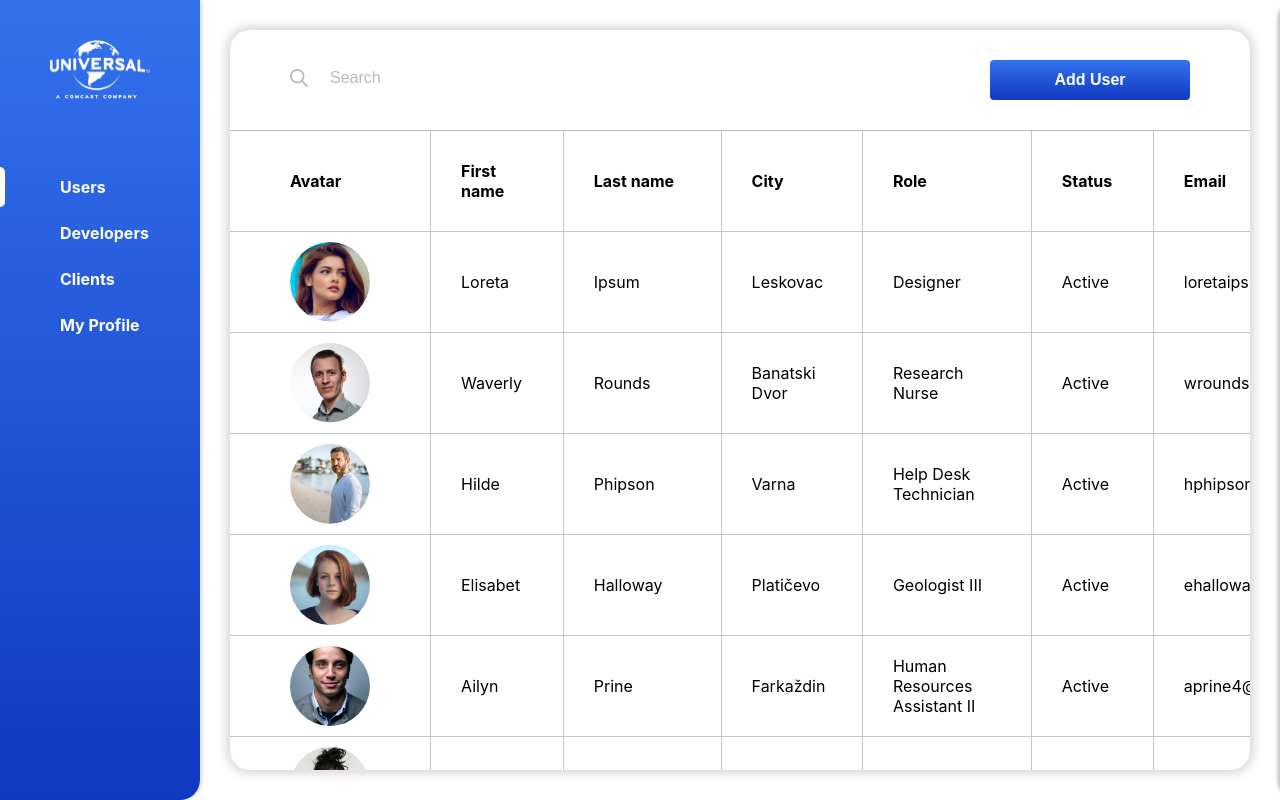
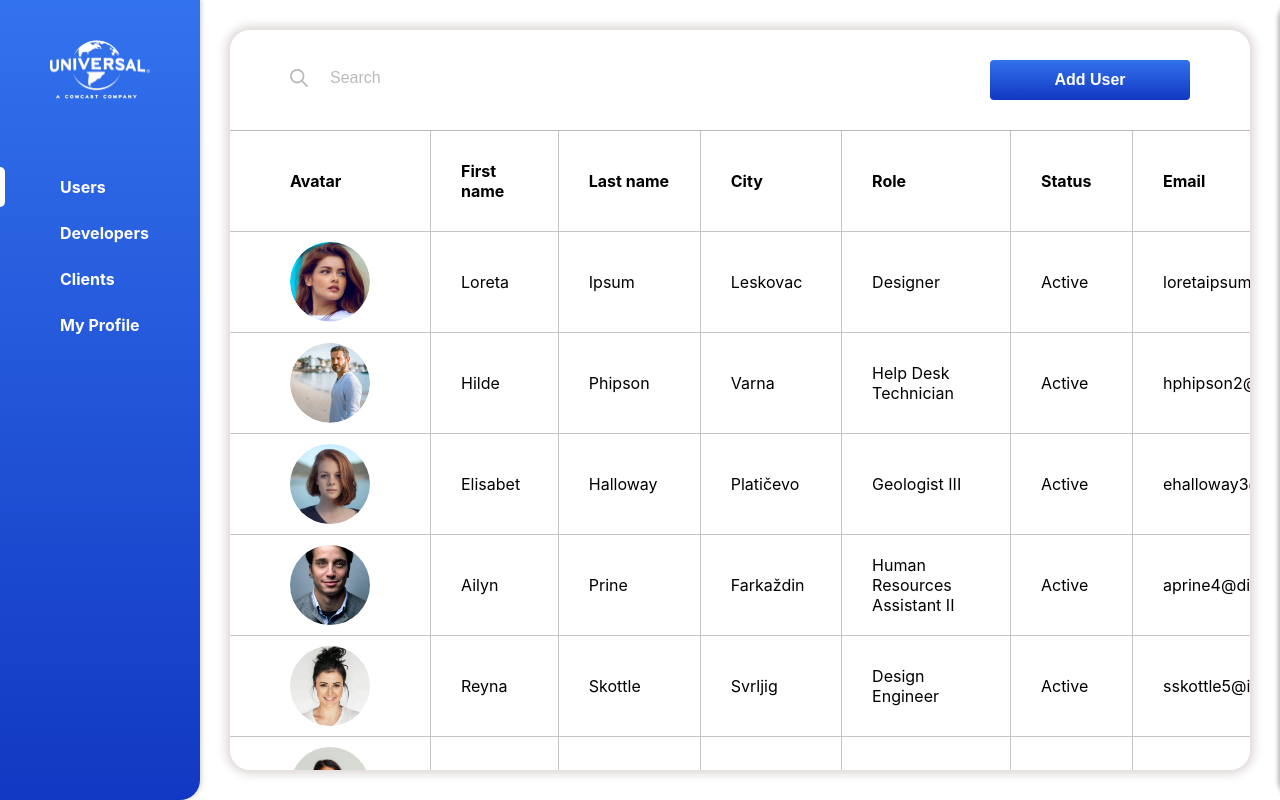
Before and after one commit to Slokyy/react-dashboard, a React (Create React App) app: page /users in a window 1280 px wide. Built offline with nearby package versions, Linux system fonts and the light colour scheme; data requests are answered from the project's data file.

Commit message:
Added update state on EditUser

```diff
--- a/data/db.json
+++ b/data/db.json
@@ -18,25 +18,6 @@
       "tekuci_racun": "5108752629866969",
       "ptt": "24000",
       "phone": "0654215234"
-    },
-    {
-      "id": 2,
-      "avatar": {
-        "image_path": "./images/profile-images/profile-guy-one.png",
-        "image_alt": "Profile image of Waverly Rounds"
-      },
-      "first_name": "Waverly",
-      "last_name": "Rounds",
-      "email": "wrounds1@twitpic.com",
-      "street": "Dayton",
-      "city": "Banatski Dvor",
-      "country": "Serbia",
-      "password": "secret",
-      "role": "Research Nurse",
-      "status": "Active",
-      "tekuci_racun": "5108756529025907",
-      "ptt": "24000",
-      "phone": "0625741256"
     },
     {
       "id": 3,
@@ -366,8 +347,8 @@
         "image_path": "./images/profile-images/julian-wan.jpg",
         "image_alt": "Some Image Alt"
       },
-      "first_name": "SomeEdit",
-      "last_name": "lastnameEdit",
+      "first_name": "Marko",
+      "last_name": "Polo",
       "email": "edemail@mail.com",
       "phone": "0439059",
       "street": "NYC Street",
@@ -376,22 +357,22 @@
       "country": "NY",
       "status": "InActive",
       "password": "secret",
-      "role": "Developerred",
+      "role": "Developer",
       "tekuci_racun": "4989438539053ed",
       "id": 21
     },
     {
-      "first_name": "TEST3",
-      "last_name": "TEST3",
-      "email": "TEST3",
-      "phone": "TEST3",
-      "street": "TEST3",
-      "city": "TEST3",
-      "ptt": "TEST3",
-      "country": "TEST3",
-      "password": "TEST3",
-      "role": "TEST3",
-      "tekuci_racun": "TEST3",
+      "first_name": "John",
+      "last_name": "Doe",
+      "email": "johndoe@macrohard.com",
+      "phone": "287538257857",
+      "street": "Woddington St",
+      "city": "Pasadena",
+      "ptt": "30942",
+      "country": "California",
+      "password": "sdoakwoda",
+      "role": "Senior Frontend Developer",
+      "tekuci_racun": "04953045903593",
       "avatar": {
         "image_path": "./images/profile-images/julian-wan.jpg",
         "image_alt": "Some Image Alt"
--- a/src/components/Sliders/User/EditUser.js
+++ b/src/components/Sliders/User/EditUser.js
@@ -9,6 +9,7 @@ const EditUser = () => {
   const [isPosting, setIsPosting] = useState(false);
   const { activeUserId, editUserSlide, setEditUserSlide } = useUserState();
   const navigate = useNavigate();
+  const { refetch, setRefetch } = useGlobalState();
 
   useEffect(() => {
     if (activeUserId) {
@@ -36,6 +37,7 @@ const EditUser = () => {
         setTimeout(() => {
           // console.log("Edited user");
           // navigate("/");
+          setRefetch(!refetch);
           setEditUserSlide(!editUserSlide);
         }, 1000);
       });
--- a/src/pages/context.js
+++ b/src/pages/context.js
@@ -10,6 +10,7 @@ const AppProvider = ({ children }) => {
   const [addUserSlide, setAddUserSlide] = useState(false);
   const [isLoading, setIsLoading] = useState(true);
   const [refetch, setRefetch] = useState(false);
+
   const fetchUsers = (url) => {
     fetch(url, {
       method: "GET",
```
Lines whose indentation alone changed are shown as unchanged.
